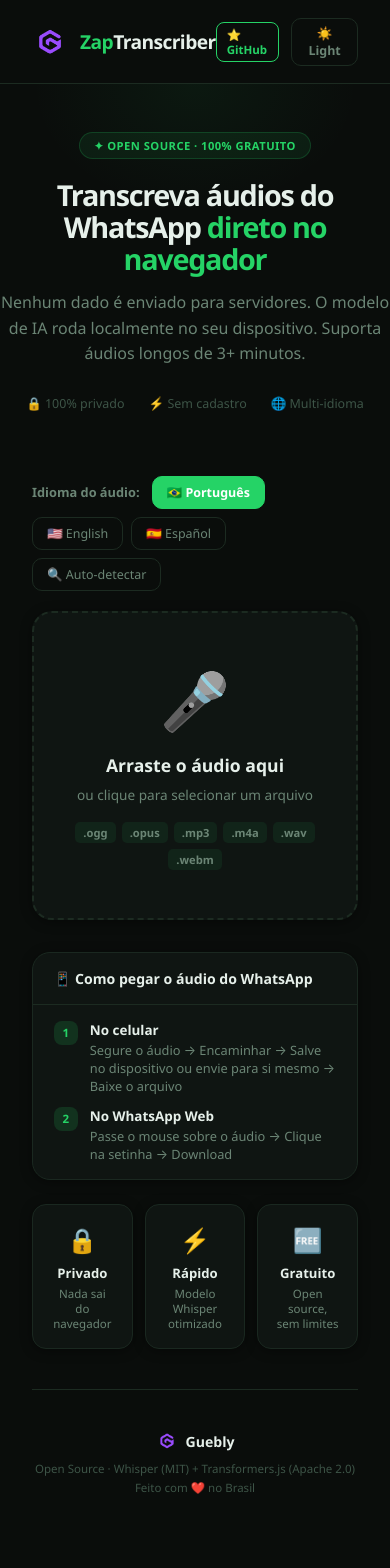
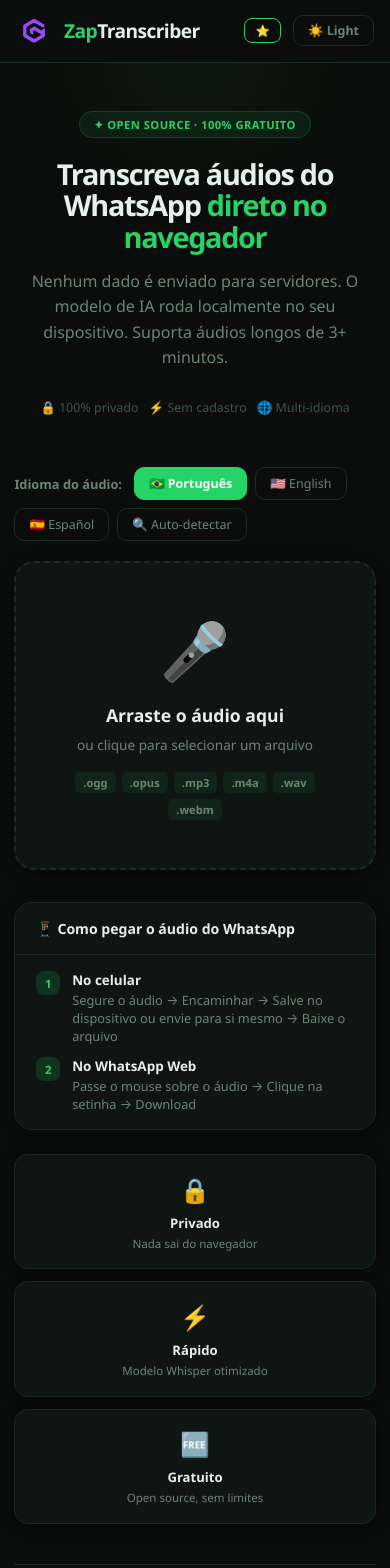
Before and after one commit to Guebly/zap-transcriber, a React (Vite) app: page / in a window 390 px wide. Shown: the top 1568 px of the page. Built offline with nearby package versions, Linux system fonts and the light colour scheme.

Commit message:
fix: headers COOP/COEP para corrigir failed to fetch + responsividade mobile

```diff
--- a/src/App.jsx
+++ b/src/App.jsx
@@ -175,7 +175,11 @@
       setPhase("done");
     } catch (err) {
       console.error(err);
-      setStatus("Erro: " + err.message);
+      const msg = err.message || "";
+      const friendlyMsg = msg.includes("fetch")
+        ? "Falha ao baixar o modelo. Verifique sua conexão e recarregue a página."
+        : "Erro: " + msg;
+      setStatus(friendlyMsg);
       setPhase("error");
     }
   };
@@ -246,13 +250,13 @@
 
       {/* ═══ NAVBAR ═══ */}
       <nav
+        className="app-nav"
         style={{
           display: "flex",
           alignItems: "center",
           justifyContent: "space-between",
           maxWidth: 960,
           margin: "0 auto",
-          padding: "1.1rem 2rem",
           borderBottom: `1px solid ${t.border}`,
         }}
       >
@@ -281,6 +285,7 @@
             href="https://github.com/Guebly/zap-transcriber"
             target="_blank"
             rel="noreferrer"
+            className="nav-github"
             style={{
               fontSize: "0.72rem",
               fontWeight: 600,
@@ -292,7 +297,7 @@
               transition: "all 0.2s",
             }}
           >
-            ⭐ GitHub
+            <span>⭐ GitHub</span>
           </a>
           <button
             onClick={() => setMode((m) => (m === "dark" ? "light" : "dark"))}
@@ -316,6 +321,7 @@
 
       {/* ═══ HERO ═══ */}
       <div
+        className="hero-section"
         style={{
           background: t.heroGradient,
           paddingTop: "3rem",
@@ -378,11 +384,8 @@
         </p>
 
         <div
+          className="hero-stats"
           style={{
-            display: "flex",
-            justifyContent: "center",
-            gap: 24,
-            marginTop: 28,
             color: t.text3,
             fontSize: "0.78rem",
             fontWeight: 500,
@@ -398,10 +401,10 @@
 
       {/* ═══ MAIN CONTENT ═══ */}
       <div
+        className="app-main"
         style={{
           maxWidth: 760,
           margin: "0 auto",
-          padding: "2rem 2rem 3rem",
         }}
       >
         {/* ── LANGUAGE SELECTOR ── */}
@@ -779,11 +782,10 @@
               {transcript}
             </div>
             <div
+              className="result-stats"
               style={{
                 padding: "0.7rem 1.3rem",
                 borderTop: `1px solid ${t.border}`,
-                display: "flex",
-                gap: 20,
                 fontSize: "0.72rem",
                 color: t.text2,
                 fontWeight: 500,
@@ -890,14 +892,7 @@
         </div>
 
         {/* ── FEATURES ── */}
-        <div
-          style={{
-            marginTop: 24,
-            display: "grid",
-            gridTemplateColumns: "repeat(3, 1fr)",
-            gap: 12,
-          }}
-        >
+        <div className="features-grid">
           {[
             { icon: "🔒", title: "Privado", desc: "Nada sai do navegador" },
             { icon: "⚡", title: "Rápido", desc: "Modelo Whisper otimizado" },
--- a/src/index.css
+++ b/src/index.css
@@ -15,3 +15,79 @@
   0%, 100% { opacity: 1; }
   50% { opacity: 0.35; }
 }
+
+/* ── Responsive layout ── */
+.app-nav {
+  padding: 1.1rem 2rem !important;
+}
+
+.app-main {
+  padding: 2rem 2rem 3rem !important;
+}
+
+.hero-section {
+  padding-left: 1.5rem;
+  padding-right: 1.5rem;
+}
+
+.hero-stats {
+  display: flex;
+  justify-content: center;
+  gap: 24px;
+  margin-top: 28px;
+  flex-wrap: wrap;
+}
+
+.features-grid {
+  display: grid !important;
+  grid-template-columns: repeat(3, 1fr) !important;
+  gap: 12px;
+  margin-top: 24px;
+}
+
+.result-stats {
+  display: flex;
+  gap: 20px;
+  flex-wrap: wrap;
+}
+
+.nav-github {
+  display: inline-flex;
+  align-items: center;
+}
+
+@media (max-width: 640px) {
+  .app-nav {
+    padding: 0.8rem 1rem !important;
+  }
+
+  .app-main {
+    padding: 1.2rem 0.9rem 2rem !important;
+  }
+
+  .hero-section {
+    padding-left: 1rem;
+    padding-right: 1rem;
+  }
+
+  .hero-stats {
+    gap: 10px;
+    font-size: 0.72rem;
+  }
+
+  .features-grid {
+    grid-template-columns: 1fr !important;
+  }
+
+  .result-stats {
+    gap: 10px;
+  }
+
+  .nav-github span {
+    display: none;
+  }
+
+  .nav-github::before {
+    content: '⭐';
+  }
+}
--- a/vite.config.js
+++ b/vite.config.js
@@ -1,9 +1,20 @@
 import { defineConfig } from 'vite'
 import react from '@vitejs/plugin-react'
+
+const crossOriginHeaders = {
+  'Cross-Origin-Opener-Policy': 'same-origin',
+  'Cross-Origin-Embedder-Policy': 'require-corp',
+}
 
 export default defineConfig({
   plugins: [react()],
   build: {
     target: 'esnext',
   },
+  server: {
+    headers: crossOriginHeaders,
+  },
+  preview: {
+    headers: crossOriginHeaders,
+  },
 })
```
Also changed, not shown: vercel.json (added), 1 other file (tests, documents, lock files or other folders).
